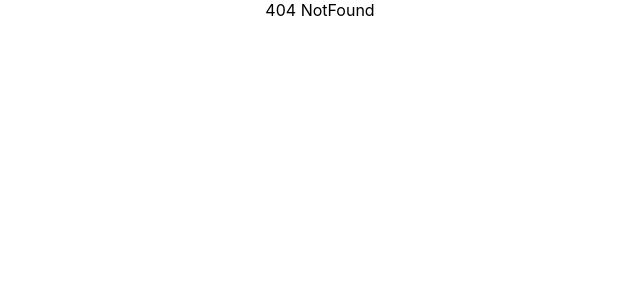
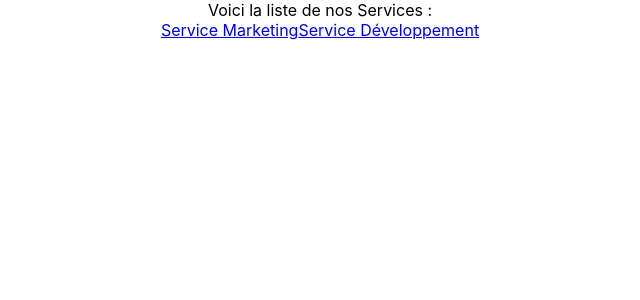
Before and after one commit to frednadformation/ReactJS-DEV2, a React (Create React App) app: page /services in a window 1280 px wide. Before the commit this address had no page. Shown: the top 300 px of the page, without its empty margins (320-960 px from the left). Built offline with nearby package versions, Linux system fonts and the light colour scheme.

Commit message:
add Service component

```diff
--- a/src/App.js
+++ b/src/App.js
@@ -6,6 +6,9 @@ import Home from './components/Home';
 import NameList from './components/NameList';
 import Profile from './components/Profile/Profile';
 import NotFound from './components/NotFound';
+import Services from './components/Services/Services';
+import Developpement from './components/Services/Developpement/Developpement';
+import Marketing from './components/Services/Marketing/Marketing';
 
 
 function App() {
@@ -17,6 +20,11 @@ function App() {
         <Route path='/namelist' element={<NameList/>}/>
         <Route path='/profile/:id' element={<Profile/>}/>
 
+        <Route path='/services' element={<Services/>}>
+          <Route path='/services/developpement' element={<Developpement/>}/>
+          <Route path='/services/marketing' element={<Marketing/>}/>
+        </Route>
+
         <Route path='/*' element={<NotFound />} />
       </Routes>
     </div>
--- a/src/components/Services/Services.js
+++ b/src/components/Services/Services.js
@@ -1,8 +1,17 @@
 import React from 'react'
+import { Link, Outlet } from 'react-router-dom'
 
 function Services() {
   return (
-    <div>Services</div>
+    <div>
+    Voici la liste de nos Services :
+        <nav>
+            <Link to ='/services/marketing'>Service Marketing</Link>
+            <Link to ='/services/developpement'>Service Développement</Link>
+        </nav>
+        <Outlet />
+
+    </div>
   )
 }
 
```
